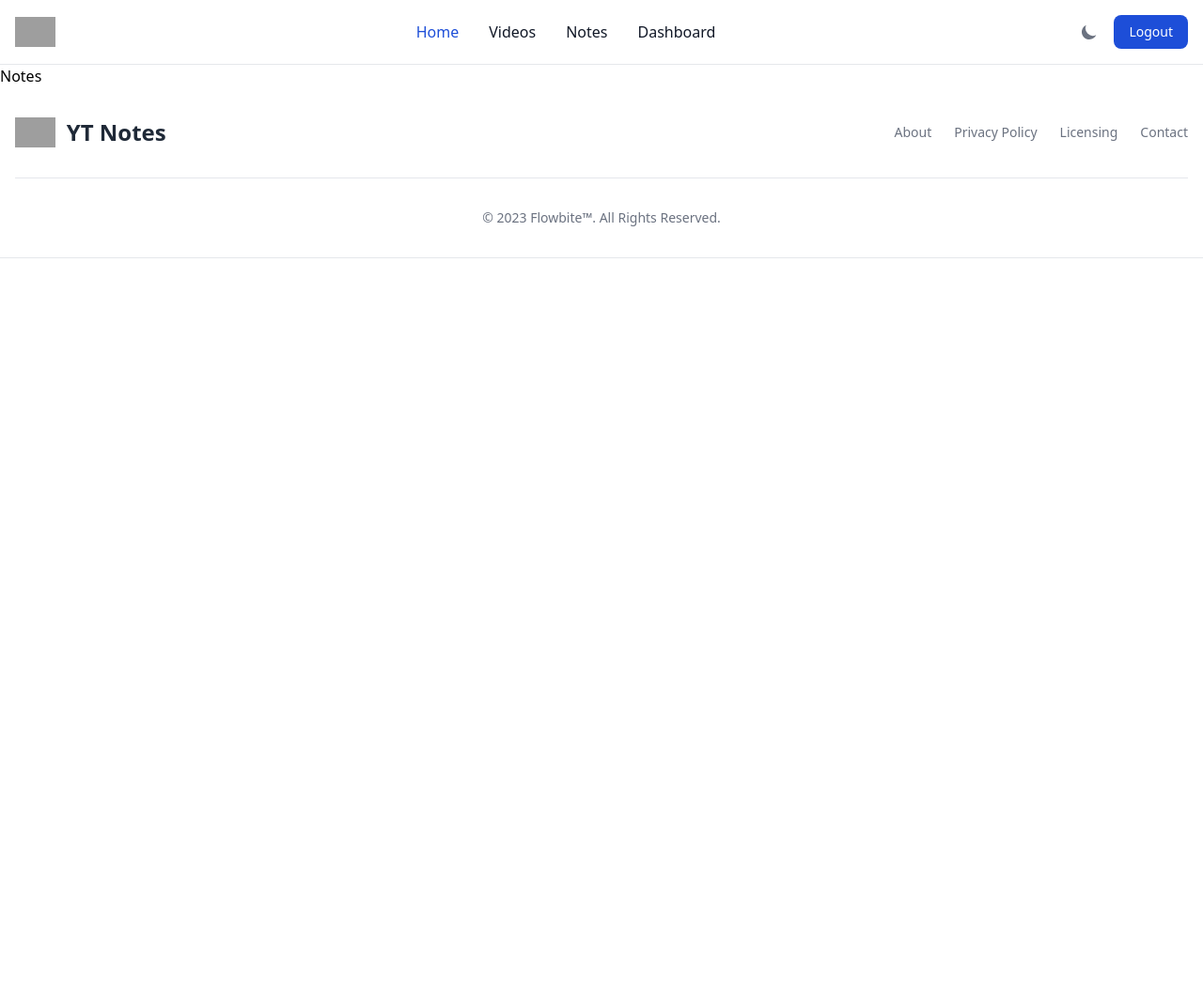
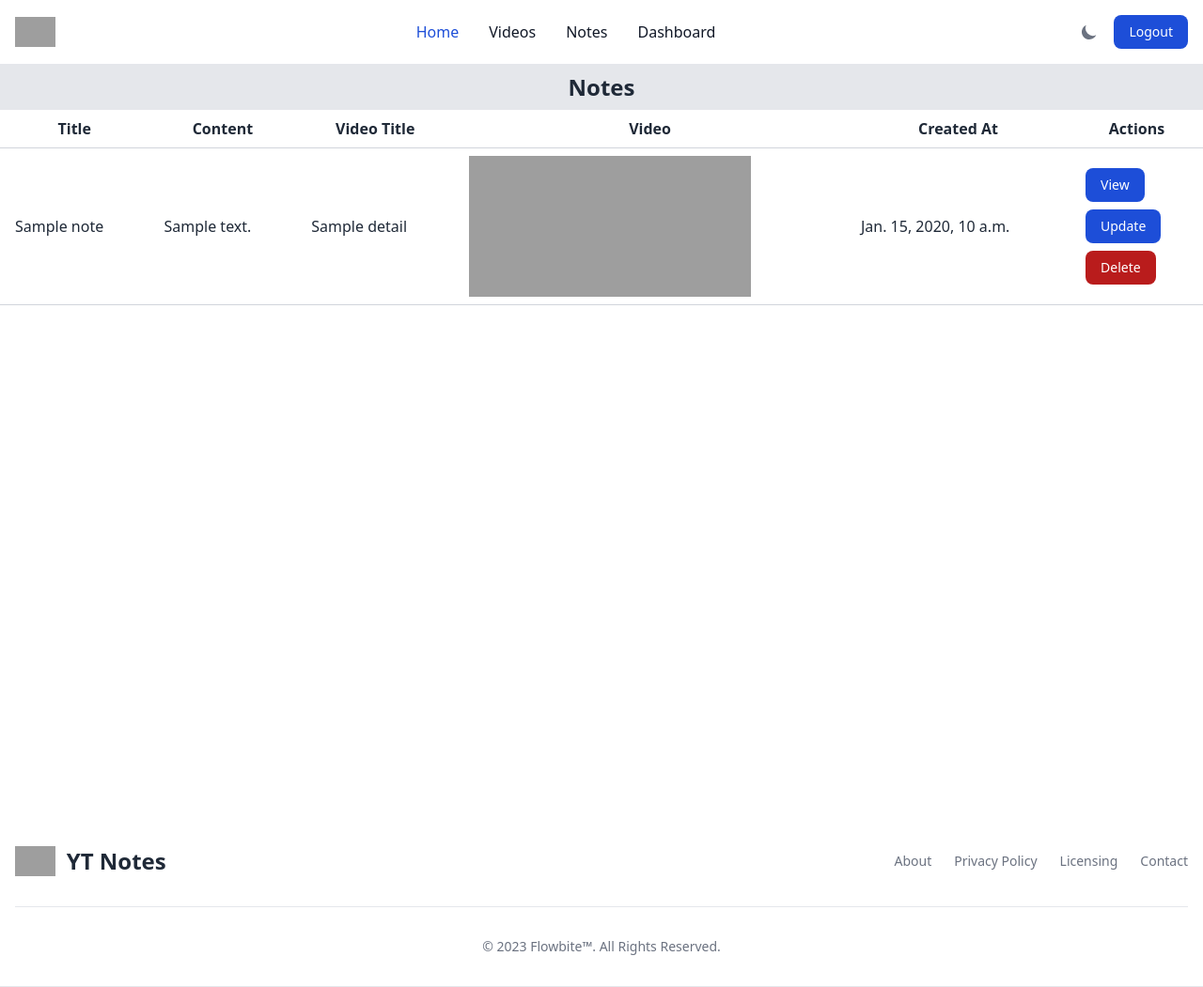
Before and after one commit to Soumen3/YouTubeNotes, a Django app: page /notes/ in a window 1280 px wide. Shown: the whole page at 94% size. Before the commit the page ends 275 px from the top, so only its background shows below. Run offline with Django 5.2, Linux system fonts and the light colour scheme; a user stored in the database is signed in; tables that the repository leaves empty hold one stand-in row (values such as "Sample post"); a map, chart or similar area stays blank; some libraries are stand-ins or nearby versions; grey boxes are pictures that could not be loaded.

Commit message:
notes page

```diff
--- a/Note/templates/Note/notes.html
+++ b/Note/templates/Note/notes.html
@@ -1,6 +1,57 @@
 {% extends "base.html" %}
-
+{% load static %}
 
 {% block body %}
-	<h1>Notes</h1>
+    <div class="notes-main bg-white dark:bg-gray-700 text-gray-800 dark:text-white min-h-screen">
+        <div class="notes-header bg-gray-200 dark:bg-gray-800">
+            <h1 class="text-center text-2xl font-bold py-2">Notes</h1>
+        </div>
+        <div class="notes-body">
+            <div class="table-container" style="overflow-y: auto;">
+                <table class="min-w-full bg-white dark:bg-gray-800" style="width: -webkit-fill-available;">
+                    <thead>
+                        <tr>
+                            <th class="py-2 px-4 border-b border-gray-300 dark:border-gray-600">Title</th>
+                            <th class="py-2 px-4 border-b border-gray-300 dark:border-gray-600">Content</th>
+                            <th class="py-2 px-4 border-b border-gray-300 dark:border-gray-600">Video Title</th>
+                            <th class="py-2 px-4 border-b border-gray-300 dark:border-gray-600">Video</th>
+                            <th class="py-2 px-4 border-b border-gray-300 dark:border-gray-600">Created At</th>
+                            <th class="py-2 px-4 border-b border-gray-300 dark:border-gray-600">Actions</th>
+                        </tr>
+                    </thead>
+                    <tbody>
+                        {% for note in notes %}
+                            <tr>
+                                <td class="py-2 px-4 border-b border-gray-300 dark:border-gray-600">{{ note.title }}</td>
+                                <td class="py-2 px-4 border-b border-gray-300 dark:border-gray-600">{{ note.content }}</td>
+								<td class="py-2 px-4 border-b border-gray-300 dark:border-gray-600">{{ note.video.video_title }}</td>
+								<td class="py-2 px-4 border-b border-gray-300 dark:border-gray-600">
+									<iframe id="ytplayer" type="text/html"
+										width="auto" height="auto"
+										class=" "
+										allow="fullscreen; encrypted-media; accelerometer; clipboard-write; encrypted-media; gyroscope; picture-in-picture; web-share"
+										referrerpolicy="no-referrer-when-downgrade"
+										src="https://www.youtube.com/embed/{{note.video.video_id}}" frameborder="0"
+									></iframe>
+                                <td class="py-2 px-4 border-b border-gray-300 dark:border-gray-600">{{ note.created_at }}</td>
+                                <td class="py-2 px-4 border-b border-gray-300 dark:border-gray-600">
+                                    <a href="{% url 'play_video' note.video.video_id %}?title={{ note.video.video_title | urlencode }}&description={{ note.video.video_description | urlencode }}&channel={{ note.video.video_channel | urlencode }}"
+										class="text-blue-500 dark:text-blue-400"
+									>
+									<button class="text-white bg-blue-700 hover:bg-blue-800 focus:ring-4 focus:outline-none focus:ring-blue-300 font-medium rounded-lg text-sm px-4 py-2 dark:bg-blue-600 dark:hover:bg-blue-700 dark:focus:ring-blue-800 mb-2">View</button>
+									</a>
+									<a href="" class="mb-2 flex"><button class="text-white bg-blue-700 hover:bg-blue-800 focus:ring-4 focus:outline-none focus:ring-blue-300 font-medium rounded-lg text-sm px-4 py-2 dark:bg-blue-600 dark:hover:bg-blue-700 dark:focus:ring-blue-800">Update</button></a>
+									<a href=""><button class="text-white bg-red-700 hover:bg-red-800 focus:ring-4 focus:outline-none focus:ring-red-300 font-medium rounded-lg text-sm px-4 py-2 dark:bg-red-600 dark:hover:bg-red-700 dark:focus:ring-red-800">Delete</button></a>
+
+                                </td>
+                            </tr>
+                        {% endfor %}
+                    </tbody>
+                </table>
+            </div>
+        </div>
+        {% comment %} <div class="notes-footer bg-gray-200 dark:bg-gray-800">
+            <a href="" class="text-blue-500 dark:text-blue-400">Create Note</a>
+        </div> {% endcomment %}
+    </div>
 {% endblock body %}
--- a/Note/views.py
+++ b/Note/views.py
@@ -116,4 +116,8 @@ def playVideo(request, video_id):
 	return render(request, 'Note/play_video.html', context)
 
 def notes(request):
-	return render(request, 'Note/notes.html')
+
+	context = {}
+	notes = Note.objects.filter(owner=request.user)
+	context['notes'] = notes
+	return render(request, 'Note/notes.html', context)
```
